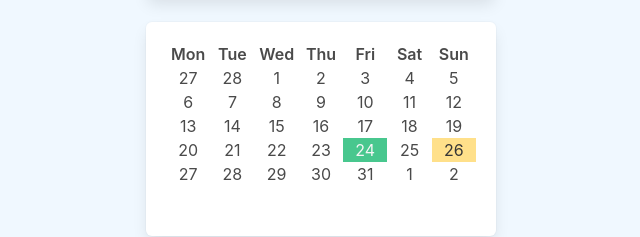
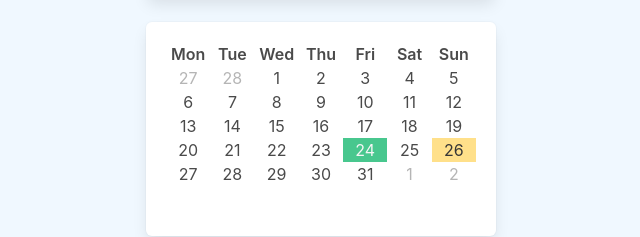
Before and after one commit to olena-yanovska/vue3-calendar, a Vue app: page / in a window 1280 px wide. Shown: the part 190-427 px from the top of the page, without its empty margins (319-959 px from the left). Built offline with nearby package versions, Linux system fonts and the light colour scheme.

Commit message:
added styles for days of previous and next months

```diff
--- a/src/App.vue
+++ b/src/App.vue
@@ -9,6 +9,7 @@ import {
   startOfWeek,
   endOfWeek,
   isSameDay,
+  isSameMonth,
   parseISO,
 } from 'date-fns';
 
@@ -35,7 +36,6 @@ export default {
     currentDay() {
       return format(this.choosenDate, 'dd');
     },
-
     currentDayWithEnding() {
       const day = this.currentDay;
 
@@ -51,23 +51,18 @@ export default {
       }
       return day + 'th'
     },
-
     currentMonth() {
       return format(this.currentDate, 'MMMM yyyy');
     },
-
     choosenMonth() {
       return format(this.choosenDate, 'MMMM yyyy');
     },
-
     daysOfWeek() {
       return ['Mon', 'Tue', 'Wed', 'Thu', 'Fri', 'Sat', 'Sun'];
     },
-
     currentDayOfWeek() {
       return format(this.currentDate, 'EEEE');
     },
-
     days() {
       const startOfMonthDate = startOfMonth(this.choosenDate);
       const endOfMonthDate = endOfMonth(this.choosenDate);
@@ -91,6 +86,9 @@ export default {
     setInterval(this.updateTime, 1000);
   },
   methods: {
+    isCurrentMonth(date) {
+      return isSameMonth(date, new Date());
+    },
     formatDateStart(dateString) {
       const date = new Date(dateString);
       const timeInKyiv = zonedTimeToUtc(date, 'Europe/Kyiv');
@@ -112,7 +110,6 @@ export default {
       const formattedTime = format(timeInLondon, 'h:mm:ss a');
       this.currentTime = formattedTime;
     },
-
     prevMonth() {
       this.choosenDate = subMonths(this.choosenDate, 1);
     },
@@ -128,7 +125,6 @@ export default {
     select(date) {
       this.selectedDate = date;
     },
-
     hasEvent(day) {
       const formattedDay = format(day, 'yyyy-MM-dd');
 
@@ -192,6 +188,7 @@ export default {
               :key="day"
               class="day has-text-centered is-size-6 is-clickable"
               :class="{
+                'has-text-grey-light': !isCurrentMonth(day),
                 'has-text-light has-background-success': isToday(day),
                 'has-background-grey-lighter': isSelected(day),
                 'has-text-dark has-background-warning': this.hasEvent(day),
@@ -224,6 +221,11 @@ export default {
 </template>
 
 <style>
+.inactive {
+    opacity: 0.5;
+    pointer-events: none;
+  }
+
 .event {
   position: absolute;
   bottom: -140px;
```
